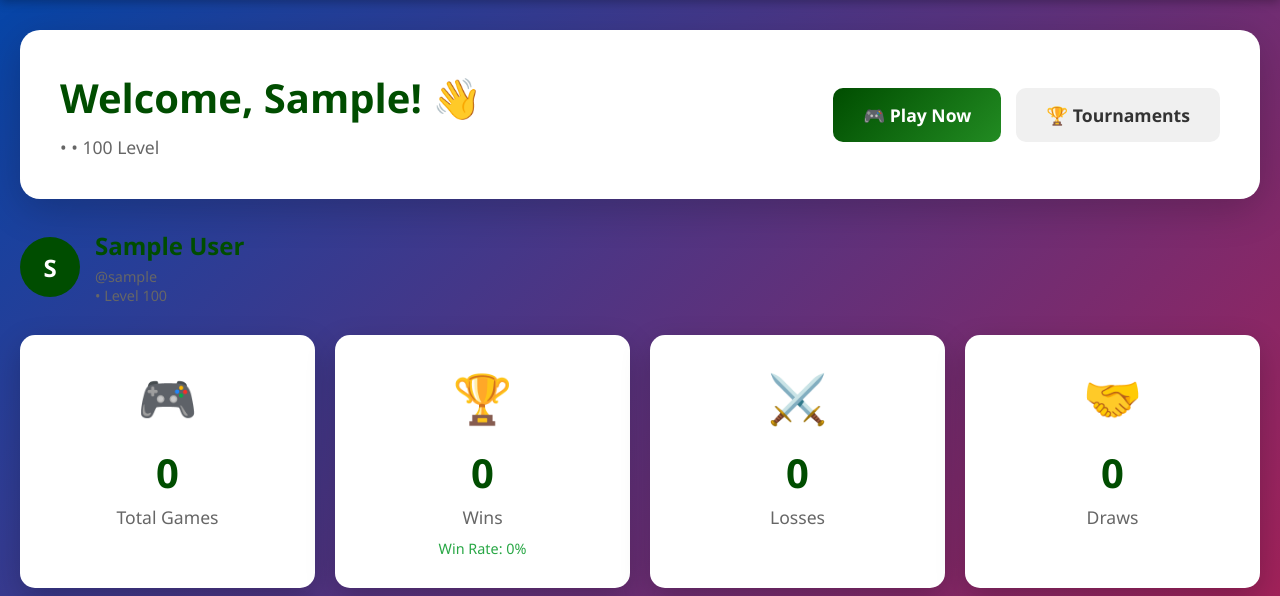
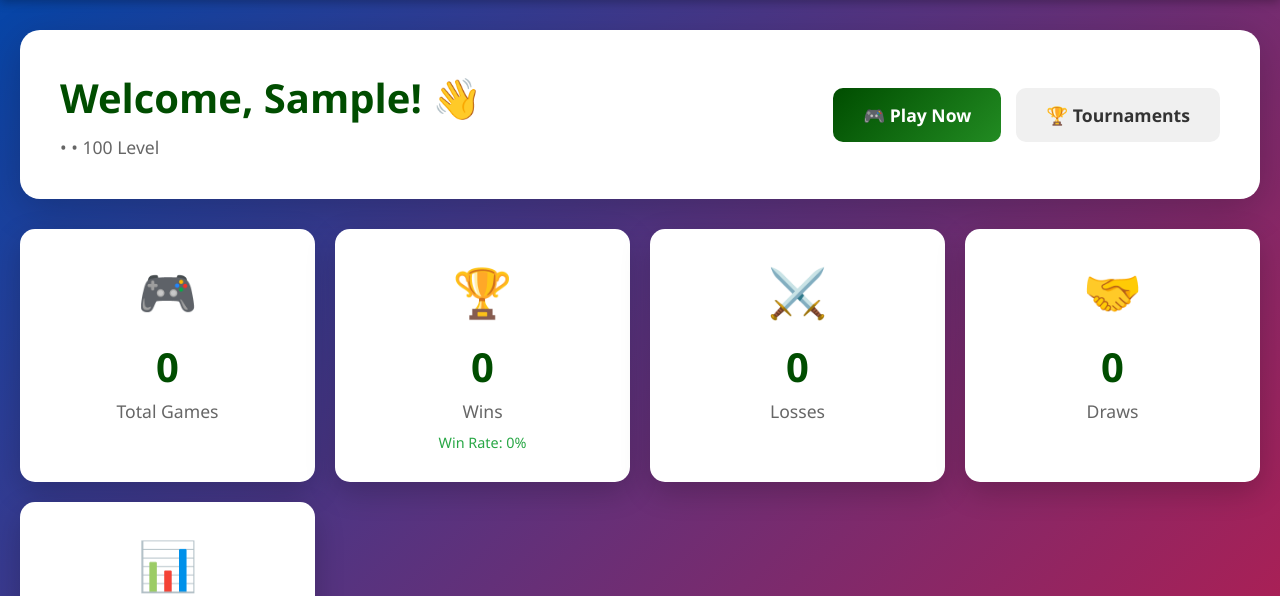
Before and after one commit to OgidiElijah/MTU_LAN_CHESS_APP, a Django app: page /dashboard/ in a window 1280 px wide. Shown: the part 72-668 px from the top of the page. Run offline with Django 5.2, Linux system fonts and the light colour scheme; the visitor is signed in with stand-in values (Sample User, id 1); data that the repository does not hold is empty.

Commit message:
removed an incorrect proile section from dashboard

```diff
--- a/game/templates/game/dashboard.html
+++ b/game/templates/game/dashboard.html
@@ -425,21 +425,6 @@
             </div>
         </div>
 
-        <!-- PROFILE SECTION -->
-        <div class="profile-section">
-            <div class="profile-pic">
-                {% if user.avatar %}
-                    <img src="{{ user.avatar.url }}" alt="{{ user.username }}" class="avatar-img">
-                {% else %}
-                    <div class="avatar-placeholder">{{ user.username|first|upper }}</div>
-                {% endif %}
-            </div>
-            <div class="profile-info">
-                <h2>{{ user.first_name }} {{ user.last_name }}</h2>
-                <p>@{{ user.username }}</p>
-                <p>{{ user.get_department_display }} • Level {{ user.level }}</p>
-            </div>
-        </div>
 
         <!-- STATS GRID -->
         <div class="stats-grid">
```
